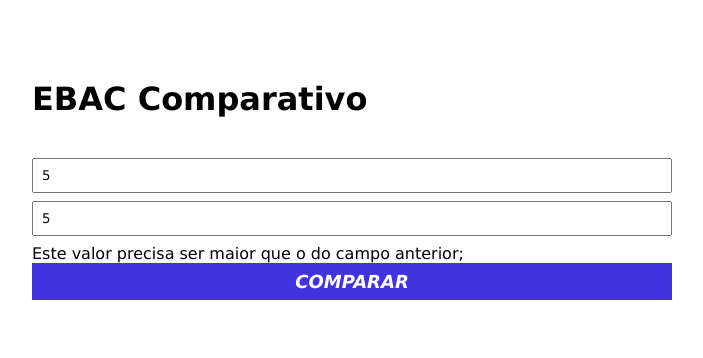
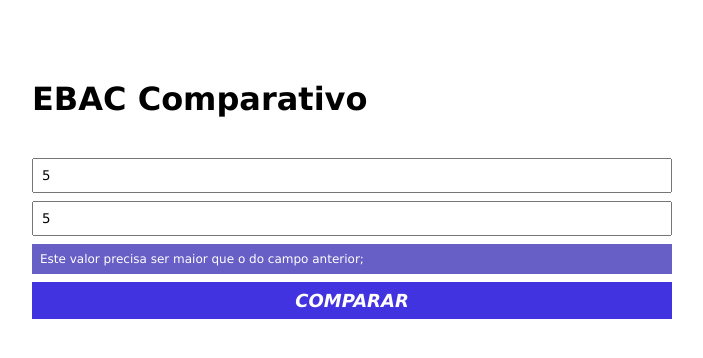
Before and after one commit to luandrsn/curso_ebac_frontend, a plain HTML site: page exerc_js/index.html in a window 1280 px wide. Both pictures are taken after typing "5", "5" into the empty fields and a click on the button "COMPARAR". Shown: the whole page, without its empty margins (288-991 px from the left). Drawn offline with Linux system fonts and the light colour scheme.

Commit message:
estilização mensagem de erro

```diff
--- a/exerc_js/main.css
+++ b/exerc_js/main.css
@@ -45,3 +45,12 @@ button:hover {
     text-align: center;
     display: none;
 }
+
+.error-message {
+    font-size: 12px;
+    padding: 8px;
+    background-color: rgb(103, 94, 198);
+    color: #fff;
+    margin-bottom: 8px;
+    display: none;
+}
```
